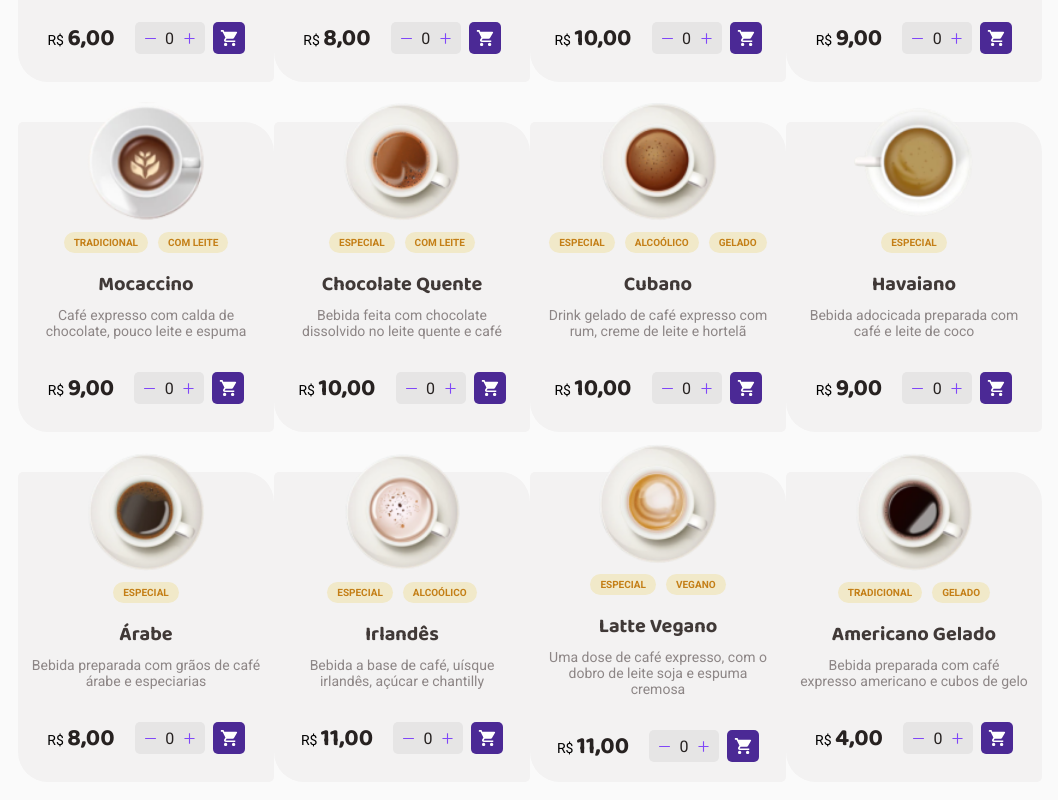
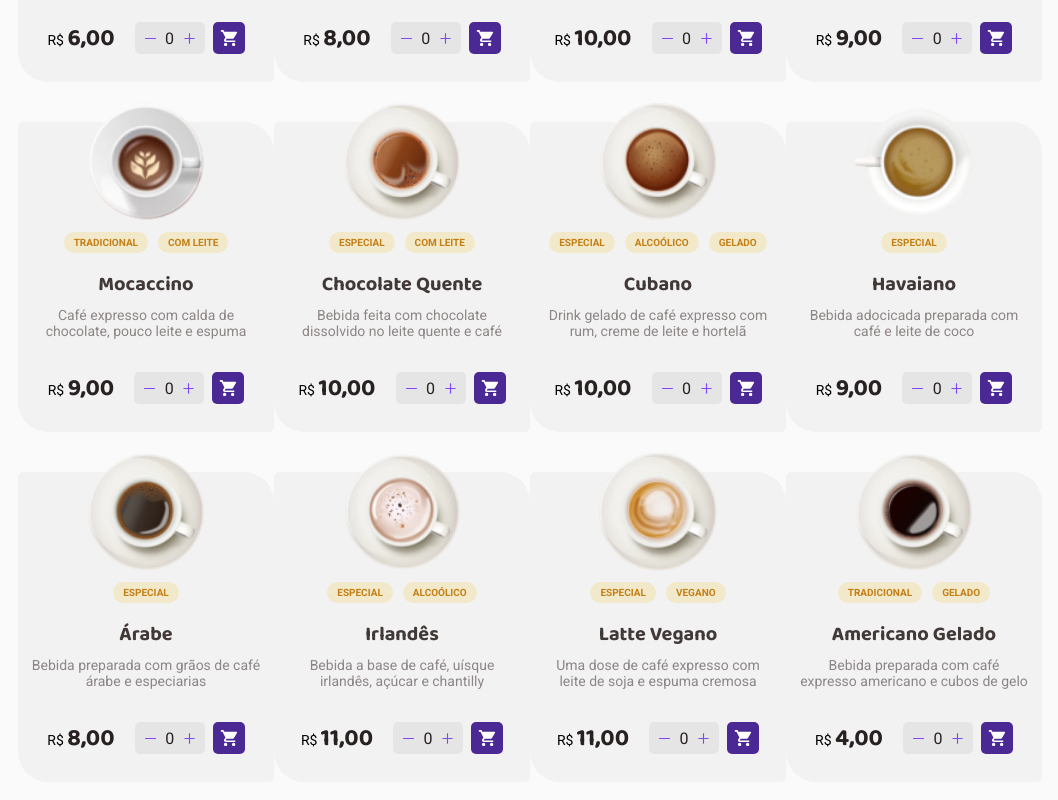
Before and after one commit to MatheusAndrade23/Coffee_Delivery, a React (Vite) app: page / in a window 1280 px wide. Shown: the part 1317-2117 px from the top of the page, without its empty margins (110-1168 px from the left). Built offline with nearby package versions, Linux system fonts and the light colour scheme.

Commit message:
Update index.ts

```diff
--- a/src/coffees/index.ts
+++ b/src/coffees/index.ts
@@ -135,7 +135,7 @@ const coffees = [
     title: 'Latte Vegano',
     tags: ['Especial', 'Vegano'],
     description:
-      'Uma dose de café expresso, com o dobro de leite soja e espuma cremosa',
+      'Uma dose de café expresso com  leite de soja e espuma cremosa',
     srcImg: latte,
     price: '11,00',
   },
```
